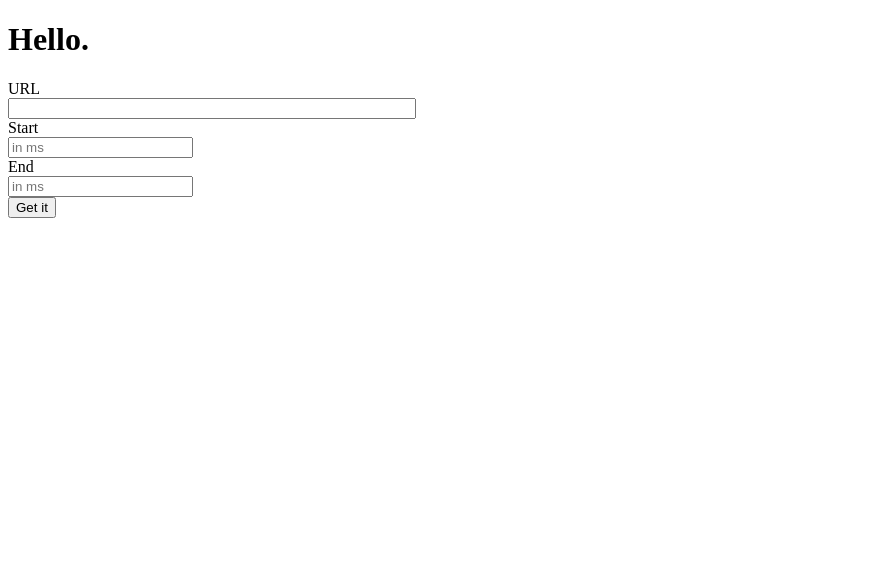
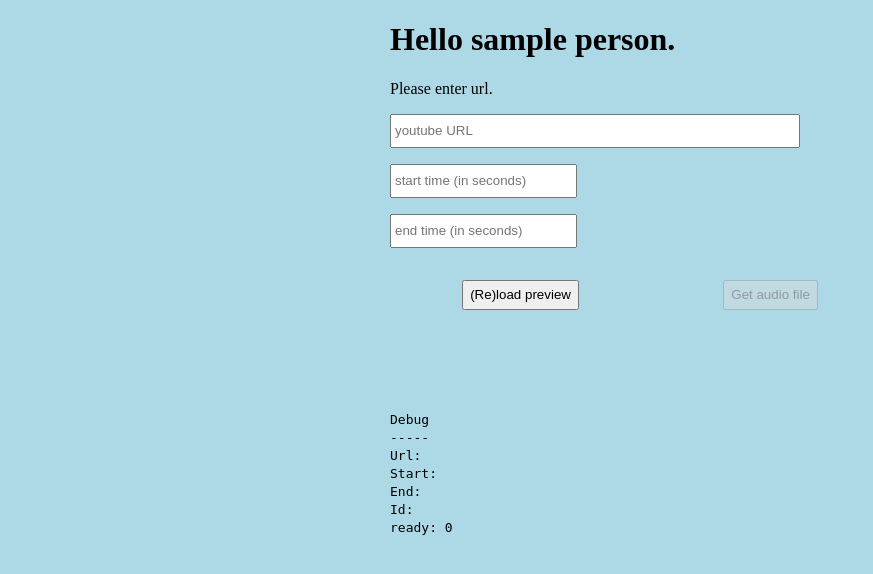
Before and after one commit to uree/youtube-sampler, a Flask app: page /interface in a window 1280 px wide. Shown: the top 574 px of the page, without its empty margins (0-873 px from the left). Run offline with Flask 2, Linux system fonts and the light colour scheme; some libraries are stand-ins or nearby versions.

Commit message:
improved iface

```diff
--- a/api/app/app.py
+++ b/api/app/app.py
@@ -117,13 +117,24 @@ def extract():
         return redirect(check_url)
 
     if request.method == "POST":
-        url = request.form.get('url')
-        start = request.form.get('start')
-        end = request.form.get('end')
+        if request.form:
+            url = request.form.get('url')
+            start = request.form.get('start')
+            end = request.form.get('end')
 
-        audio = ytsampler.apply_async(args=[url, ydl_opts, start, end])
+            audio = ytsampler.apply_async(args=[url, ydl_opts, start, end])
 
-        return render_template("check_status.html", task_id=audio.id, html=True)
+            return render_template("check_status.html", task_id=audio.id, html=True)
+
+        if request.headers['content type'] == "application/json":
+            data = request.get_json()
+            url = data['url']
+            start = data['start']
+            end = data['end']
+
+            audio = ytsampler.apply_async(args=[url, ydl_opts, start, end])
+
+            return {"status_url": url_for('taskstatus', task_id=audio.id)}
 
 
 @app.route('/segment')
@@ -176,7 +187,7 @@ def taskstatus():
             return "FAILURE"
         elif task.state == "SUCCESS":
             dl_url = url_for('download', path=task.result)
-            return "<a href='"+dl_url+"'>Download</a>"
+            return render_template("result.html", dl_url=dl_url)
     else:
         if task.state != "SUCCESS":
             response = {
--- a/api/app/templates/index.html
+++ b/api/app/templates/index.html
@@ -5,57 +5,238 @@
     <title>YT sampler</title>
     <script src="https://unpkg.com/htmx.org@1.9.8"></script>
     <style media="screen">
+      body {
+        background: lightblue;
+      }
+      #app {
+        max-width: 500px;
+        margin-left: auto;
+        margin-right: auto;
+      }
       input {
         display: block;
+        margin: 1rem 0 1rem 0;
+        line-height: 1.5rem;
+        padding: 3px;
       }
       input[name="url"] {
         min-width: 400px;
       }
-      #loading {
-        display: inline-block;
-        width: 50px;
-        height: 50px;
-        border: 3px solid rgba(255,255,255,.3);
-        border-radius: 50%;
-        border-top-color: #fff;
-        animation: spin 1s ease-in-out infinite;
-        -webkit-animation: spin 1s ease-in-out infinite;
+      .buttons {
+        display: flex;
+        justify-content: space-around;
+        margin-top: 2rem;
       }
-
-      @keyframes spin {
-        to { -webkit-transform: rotate(360deg); }
-      }
-      @-webkit-keyframes spin {
-        to { -webkit-transform: rotate(360deg); }
+      .buttons button {
+        line-height: 1.5rem;
       }
       .status {
-        background: black;
-        width: 100px;
-        height: 100px;
+        width: 100%;
+        height: auto;
+        text-align: center;
+        margin-top: 3rem;
       }
       .status > img {
         margin: auto;
+        height: 200px;
+      }
+      .debug {
+        margin-top: 100px;
+        /* display: none; */
       }
     </style>
   </head>
   <body>
-    <h1>Hello.</h1>
-    <div id="form">
-      <form class="mainform" hx-post="{{ url_for('extract') }}">
-        <label for="url">URL</label>
-        <input type="text" name="url" value="">
+    <div id="app">
+      <h1>Hello sample person.</h1>
 
-        <label for="start">Start</label>
-        <input type="text" name="start" value="" placeholder="in ms">
+      <div v-if="this.form.url" id="player"></div>
+      <div v-else class="message">
+        <p>Please enter url.</p>
+      </div>
 
-        <label for="end">End</label>
-        <input type="text" name="end" value="" placeholder="in ms">
+      <div id="form">
+        <form
+          class="mainform"
+          hx-post="{{ url_for('extract') }}"
+          hx-params="url,start,end"
+        >
+          <input
+            type="text"
+            name="url"
+            v-model="form.url"
+            placeholder="youtube URL"
+          >
+          <span class="error" v-if="errors.validUrl != 1">Must be a valid youtube url.</span>
 
-        <button type="submit" name="button">Get it</button>
-      </form>
+          <input
+            type="number"
+            step="0.1"
+            name="start-og"
+            v-model="form.start"
+            placeholder="start time (in seconds)"
+          >
+          <input
+            type="hidden"
+            name="start"
+            :value=startInMs
+          >
+
+          <input
+            type="number"
+            step="0.1"
+            name="end-og"
+            v-model="form.end"
+            placeholder="end time (in seconds)"
+          >
+          <span class="error" v-if="errors.validEnd != 1">End value must be larger than start value.</span>
+          <input
+            type="hidden"
+            name="end"
+            :value=endInMs
+          >
+
+          <div class="buttons">
+            <button
+              type="button"
+              name="button"
+              @click="createYtPlayer()"
+            >(Re)load preview</button>
+
+            <button
+              type="submit"
+              name="button"
+              :disabled="readyToPostToAPI === 0"
+            >Get audio file</button>
+          </div>
+        </form>
+      </div>
+
+      <div id="results">
+      </div>
+
+      <div class="debug">
+        <code>
+          Debug <br>
+          ----- <br>
+          Url: [[ form.url ]] <br>
+          Start: [[ form.start ]] <br>
+          End: [[ form.end ]] <br>
+          Id: [[ videoId ]] <br>
+          ready: [[ readyToPostToAPI ]] <br>
+        </code>
+      </div>
     </div>
-    <div id="results">
 
-    </div>
+    <script type="module">
+      import { createApp } from 'https://unpkg.com/vue@3/dist/vue.esm-browser.js'
+
+      const vueApp = createApp({
+        data() {
+          return {
+            form: {
+              url: null, //https://www.youtube.com/watch?v=1GVvathFQgM
+              start: null,
+              end: null,
+            },
+            ytplayer: null,
+            errors: {
+              validUrl: 1,
+              validEnd: 1,
+            }
+          }
+        },
+        delimiters: ['[[', ']]'],
+        computed: {
+          videoId () {
+            if (this.form.url) {
+              try {
+                const urlParams = new URL(this.form.url)
+                return urlParams.searchParams.get('v')
+              } catch (e) {
+                return ''
+              }
+            }
+            return ''
+          },
+          readyToPostToAPI() {
+            if (this.form.url !== null && this.form.start !== null && this.form.end !== null) {
+
+              if (!this.form.url.startsWith("https://www.youtube.com")) {
+                this.errors.validUrl = 0
+                return 0
+              } else {
+                this.errors.validUrl = 1
+              }
+
+              if (this.form.start >= this.form.end) {
+                this.errors.validEnd = 0
+                return 0
+              } else {
+                this.errors.validEnd = 1
+              }
+              return 1
+            } else {
+              return 0
+            }
+          },
+          startInMs() {
+            return this.form.start*1000
+          },
+          endInMs() {
+            return this.form.end*1000
+          }
+        },
+        mounted() {
+          var tag = document.createElement('script');
+
+          tag.src = "https://www.youtube.com/iframe_api";
+          var firstScriptTag = document.getElementsByTagName('script')[0];
+          firstScriptTag.parentNode.insertBefore(tag, firstScriptTag);
+        },
+        methods: {
+          onPlayerReady(event) {
+           event.target.seekTo(this.form.start);
+           event.target.playVideo();
+          },
+          onPlayerStateChange(event) {
+            if (event.data == YT.PlayerState.PLAYING) {
+              var duration = this.form.end - this.form.start;
+              setTimeout(this.restartVideoSection, duration * 1000);
+            }
+          },
+          restartVideoSection() {
+            this.ytplayer.seekTo(this.form.start);
+          },
+          restartWithNewUrl() {
+            console.log("new url")
+            this.ytplayer.loadVideoById(this.videoId)
+            console.log(this.videoId)
+          },
+          createYtPlayer() {
+            if (this.ytplayer !== null) {
+              this.restartWithNewUrl()
+            } else {
+              this.ytplayer = new YT.Player('player', {
+                height: '390',
+                width: '640',
+                videoId: this.videoId,
+                playerVars: {
+                  'playsinline': 1
+                },
+                events: {
+                  'onReady': this.onPlayerReady,
+                  'onStateChange': this.onPlayerStateChange
+                }
+              });
+            }
+          }
+        }
+      })
+
+      vueApp.mount('#app')
+    </script>
+
+
   </body>
 </html>
--- a/api/app/templates/result.html
+++ b/api/app/templates/result.html
@@ -1,4 +1,4 @@
-<div>
-  <p><a class="download">{{ wat }}</a></p>
-  <p><a class="reset">{{ url_for('interface')}}</a></p>
+<div class="result">
+  <p><a class="download" href="{{ dl_url }}">Download</a></p>
+  <p><a class="reset" href="{{ url_for('interface_index')}}">Reset</a></p>
 </div>
```
Also changed, not shown: 1 other file.
